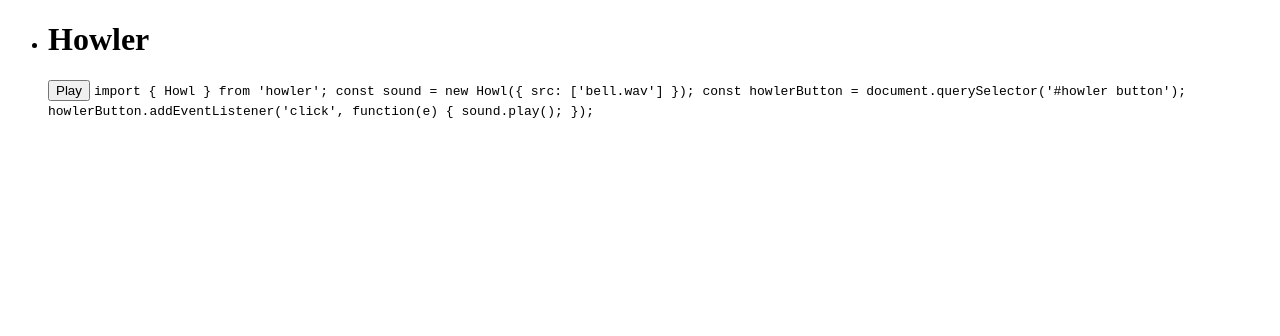
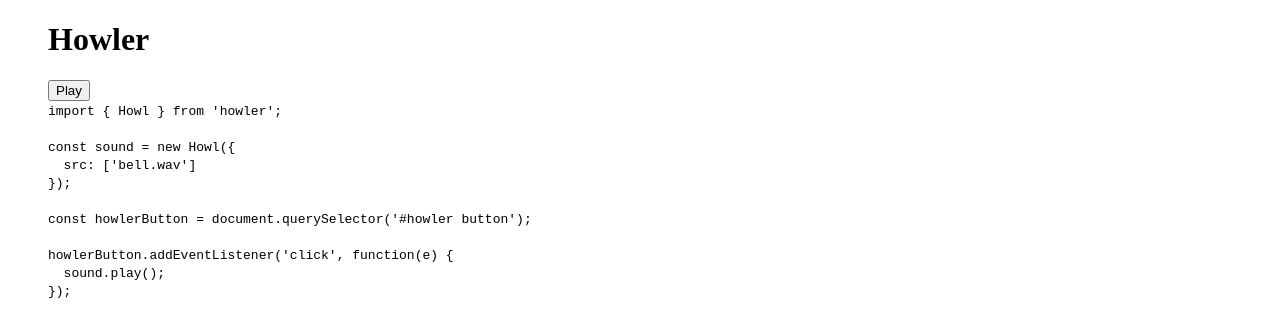
Before and after one commit to sunnyzanchi/quick-audio-test, a website built with webpack: page public/index.html in a window 1280 px wide. Built offline with nearby package versions, Linux system fonts and the light colour scheme; files whose address does not match are found by name.

Commit message:
Updated styles

```diff
--- a/public/index.html
+++ b/public/index.html
@@ -2,7 +2,15 @@
 <html>
   <head>
     <meta charset="utf-8">
-    <title></title>
+    <title>Sound Test</title>
+    <style>
+      code{
+        white-space: pre;
+      }
+      ul{
+        list-style: none;
+      }
+    </style>
   </head>
   <body>
     <ul>
```
Lines whose indentation alone changed are shown as unchanged.
